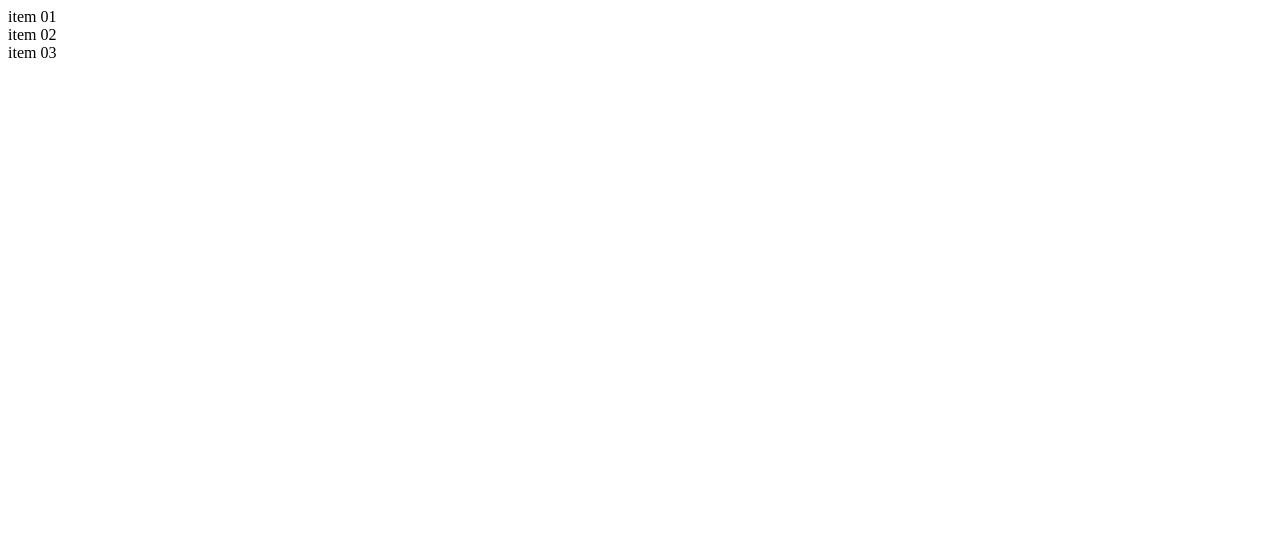
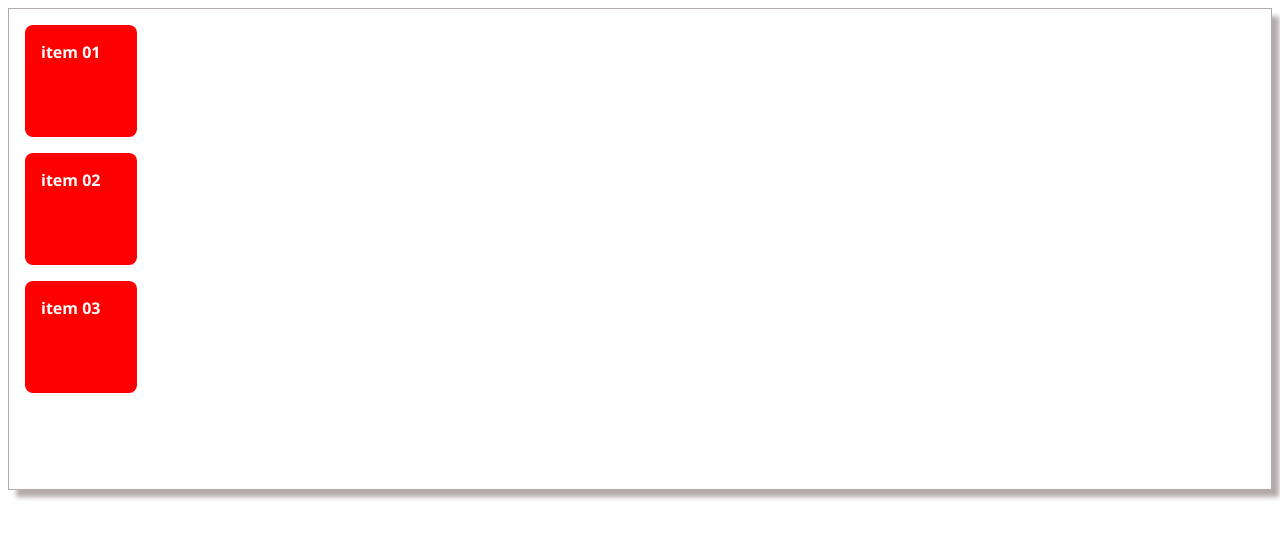
Before and after one commit to GuilhermeValbonetti/pbr-diw-4963101-exemplo-02, a plain HTML site: page index.html in a window 1280 px wide. Drawn offline with Linux system fonts and the light colour scheme.

Commit message:
Alteração da borda

```diff
--- a/index.html
+++ b/index.html
@@ -4,6 +4,30 @@
     <meta charset="UTF-8">
     <meta name="viewport" content="width=device-width, initial-scale=1.0">
     <title>Exemplo Flexbox</title>
+    <style>
+        *{
+            font-size: 16px;
+            font-family: 'Segoe UI', Tahoma, Geneva, Verdana, sans-serif;
+        }
+
+        .container{
+            border: 1px solid #b3abab;
+            height: 30rem;
+            box-shadow: .5rem .5rem .3rem .01rem #b3abab;
+        }
+
+        .item {
+            background-color: red;
+            color: white;
+            font-weight: bold;
+            padding: 1rem;
+            margin: 1rem;
+            width: 5rem;
+            height: 5rem;
+            border-radius: .5rem;
+
+        }
+    </style>
 </head>
 <body>
     <div class="container">
```
